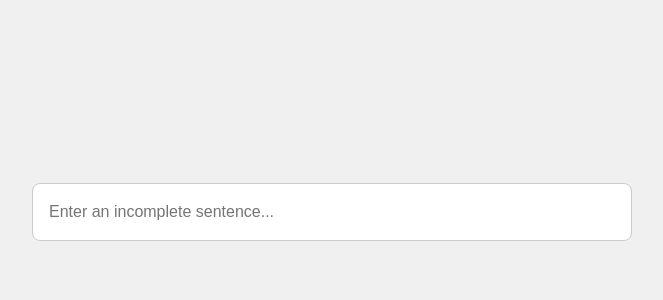
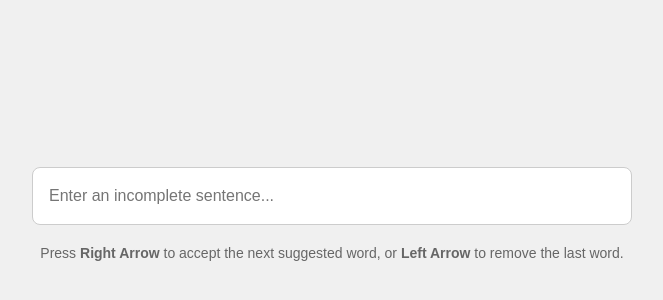
Before and after one commit to MurakawaTakuya/sentence-prediction, a Next.js app in the folder text-completion-app/: page / in a window 1280 px wide. Shown: the part 186-486 px from the top of the page, without its empty margins (308-971 px from the left). Built offline with nearby package versions, Linux system fonts and the light colour scheme.

Commit message:
add arrow function hint

```diff
--- a/text-completion-app/src/app/page.tsx
+++ b/text-completion-app/src/app/page.tsx
@@ -133,6 +133,9 @@ export default function Home() {
             <span className={styles.generatedHint}>{generatedHint}</span>
           </div>
         </div>
+        <div className={styles.arrowHint}>
+          <p>Press <strong>Right Arrow</strong> to accept the next suggested word, or <strong>Left Arrow</strong> to remove the last word.</p>
+        </div>
       </div>
     </div>
   );
--- a/text-completion-app/src/app/styles/Home.module.scss
+++ b/text-completion-app/src/app/styles/Home.module.scss
@@ -70,3 +70,10 @@
   background-color: white;
   overflow: hidden;
 }
+
+.arrowHint {
+  margin-top: 1rem;
+  font-size: 0.875rem;
+  color: #666;
+  text-align: center;
+}
```
